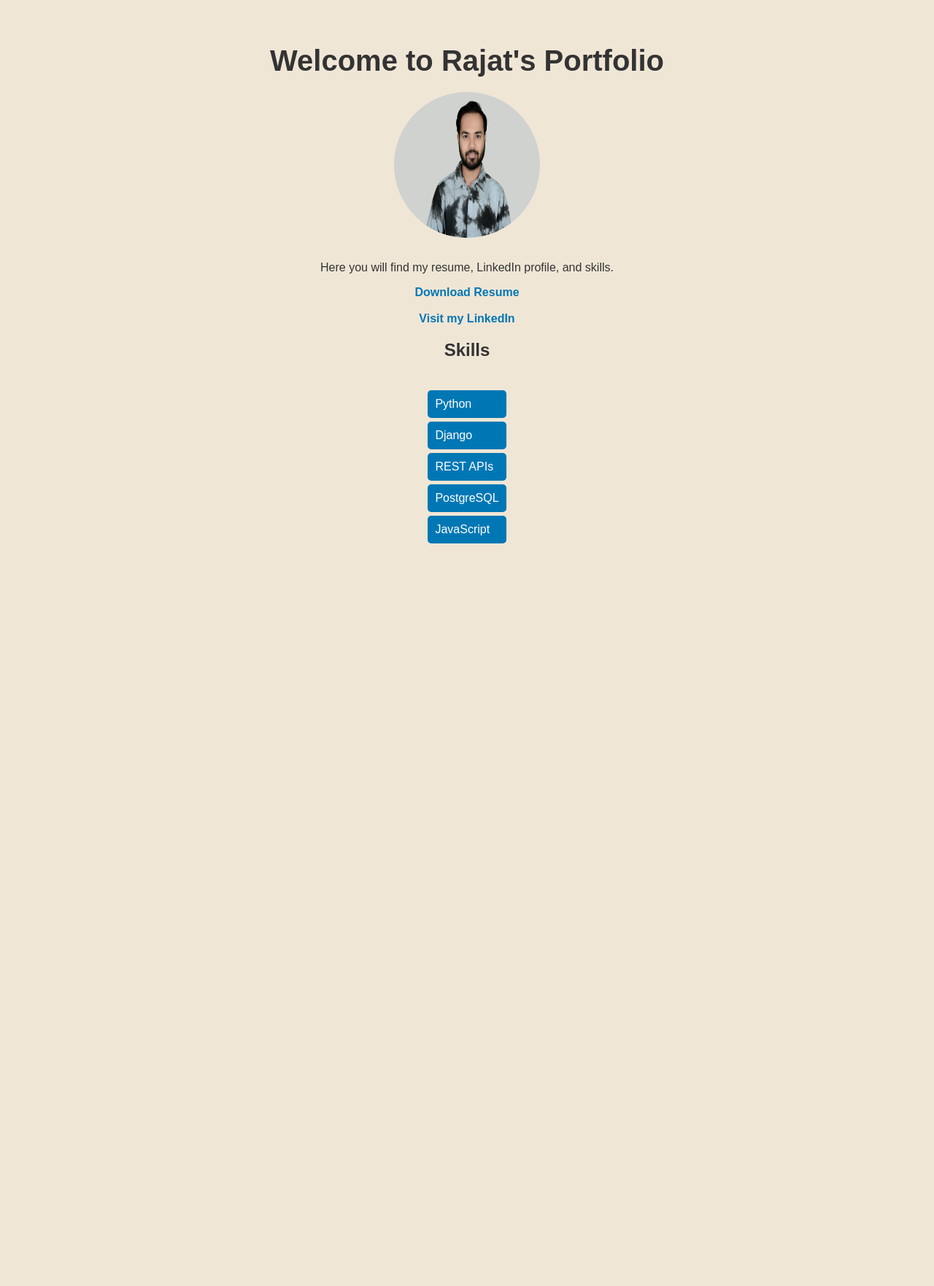
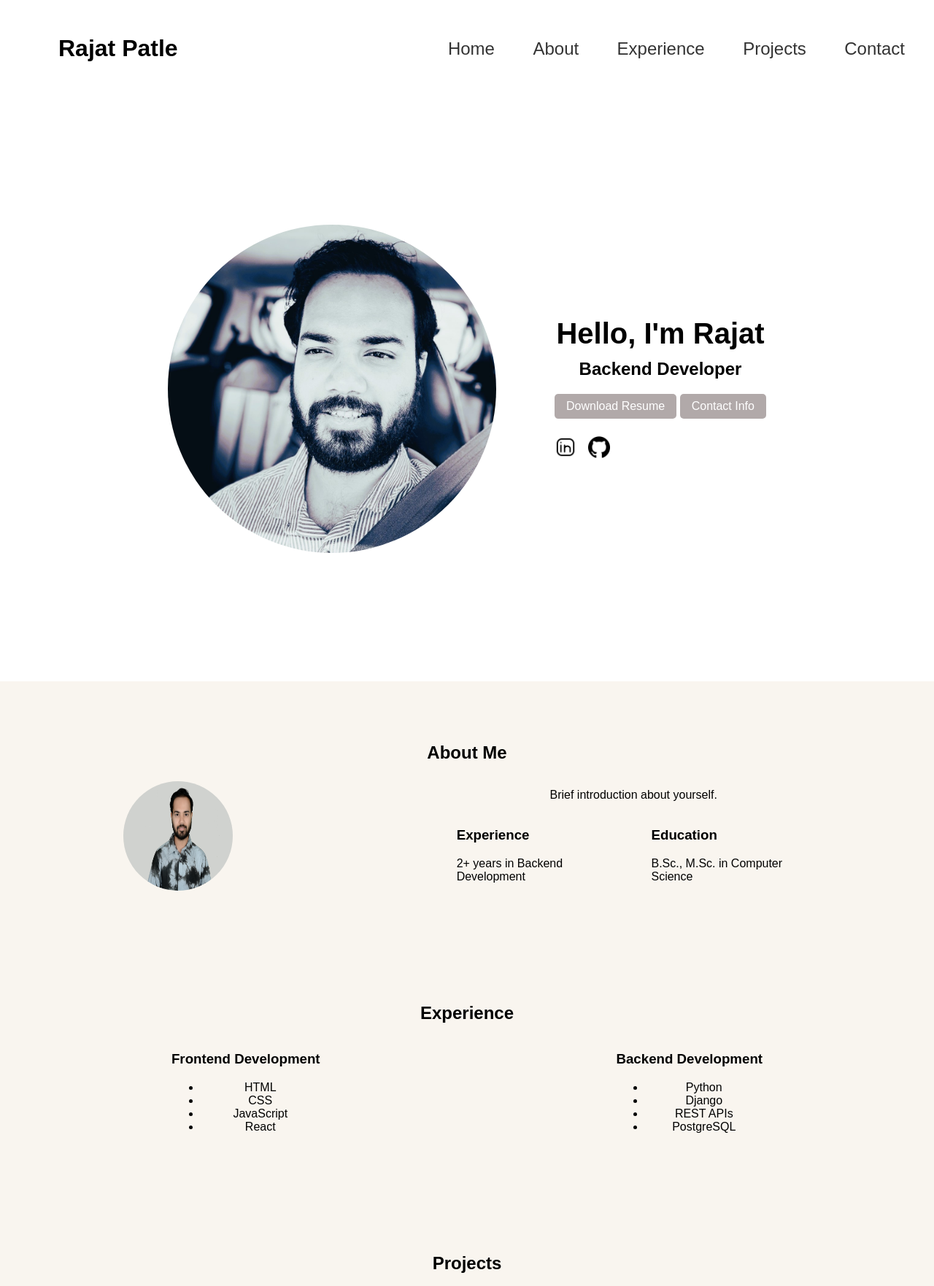
Before and after one commit to rajat-git-official/portfolio, a Django app: page / in a window 1280 px wide. Shown: the top 1763 px of the page at 73% size. Before the commit the page ends 745 px from the top, so only its background shows below. Run offline with Django 4.2, Linux system fonts and the light colour scheme.

Commit message:
Addedchanges

```diff
--- a/myportfolio/urls.py
+++ b/myportfolio/urls.py
@@ -20,4 +20,5 @@ from portfolio import views
 urlpatterns = [
     path('admin/', admin.site.urls),
     path('', views.home, name='home'),
+    path('contact/', views.contact, name='contact'),  # Add this line
 ]
--- a/portfolio/static/portfolio/css/styles.css
+++ b/portfolio/static/portfolio/css/styles.css
@@ -1,45 +1,156 @@
 body {
     font-family: Arial, sans-serif;
-    background-color: #f0e6d6;
-    color: #333;
+    background-color: #f9f5ef;
     margin: 0;
     padding: 0;
-    display: flex;
-    justify-content: center;
-    align-items: center;
-    min-height: 100vh;
-    flex-direction: column;
 }
 
-h1 {
-    font-size: 2.5em;
-    margin-bottom: 0.5em;
+header {
+    display: flex;
+    justify-content: space-between;
+    align-items: center;
+    background-color: white;
+    padding: 1em;
 }
 
-img {
+.header-left h1 {
+    margin: 0 2em;
+    padding: 1em 0;
+    font-size: 2em;  /* Adjust the size as needed */
+}
+
+nav a {
+    margin: 0 1em;
+    text-decoration: none;
+    color: #333;
+    font-size: 1.5em;  /* Adjust the size as needed */
+}
+
+#hero {
+    display: flex;
+    align-items: center;
+    justify-content: space-around;
+    padding: 0.02em 0;
+    background-color: #ffffff;
+    min-height: 100vh;
+}
+
+.hero-content {
+    display: flex;
+    align-items: center;
+    justify-content: center;
+    max-width: 1200px;
+    width: 100%;
+}
+
+.profile-pic {
+    border-radius: 70%;
+    width: 450px;
+    height: 450px;
+    margin-right: 5em;
+}
+
+.hero-text h1 {
+    font-size: 2.5em;
+    margin: 0;
+}
+
+.hero-text h2 {
+    font-size: 1.5em;
+    margin: 0.5em 0;
+}
+
+.hero-text .button {
+    display: inline-block;
+    padding: 0.5em 1em;
+    margin: 0.5em 0;
+    background-color: #b1a9a9;
+    color: white;
+    text-decoration: none;
+    border-radius: 5px;
+}
+
+.hero-text .button:hover {
+    background-color: #555;
+}
+
+.social-links {
+    display: flex;
+    align-items: center;
+    margin-top: 1em;
+}
+
+.social-icon {
+    width: 30px;
+    height: 30px;
+    margin-right: 1em;
+}
+
+/* Other sections styling */
+section {
+    padding: 4em 2em;
+    text-align: center;
+}
+
+.about-content, .experience-content {
+    display: flex;
+    justify-content: space-around;
+    align-items: center;
+}
+
+.about-pic {
     border-radius: 50%;
+    width: 150px;
+    height: 150px;
+    margin-right: 2em;
+}
+
+.about-text, .experience-column {
+    max-width: 500px;
+}
+
+.about-details {
+    display: flex;
+    justify-content: space-between;
+}
+
+.about-details .detail {
+    width: 45%;
+    text-align: left;
+}
+
+.projects-content {
+    display: flex;
+    justify-content: space-around;
+    flex-wrap: wrap;
+}
+
+.project {
+    width: 45%;
+    margin-bottom: 2em;
+}
+
+.project img {
+    width: 100%;
+    border-radius: 10px;
+}
+
+form {
+    display: flex;
+    flex-direction: column;
+    max-width: 500px;
+    margin: 0 auto;
+}
+
+form label, form input, form textarea, form button {
     margin-bottom: 1em;
 }
 
-a {
-    color: #0077b5;
-    text-decoration: none;
-    font-weight: bold;
+footer {
+    background-color: #333;
+    color: white;
+    text-align: center;
+    padding: 1em 0;
+    position: absolute;
+    width: 100%;
 }
-
-a:hover {
-    text-decoration: underline;
-}
-
-ul {
-    list-style-type: none;
-    padding: 0;
-}
-
-ul li {
-    background: #0077b5;
-    color: #fff;
-    padding: 10px;
-    margin: 5px 0;
-    border-radius: 5px;
-}
--- a/portfolio/templates/portfolio/home.html
+++ b/portfolio/templates/portfolio/home.html
@@ -1,25 +1,123 @@
 <!DOCTYPE html>
-<html>
+<html lang="en">
 <head>
+    <meta charset="UTF-8">
+    <meta name="viewport" content="width=device-width, initial-scale=1.0">
+    <title>Rajat's Portfolio</title>
     {% load static %}
-    <title>Rajat's Portfolio</title>
-    <link rel="stylesheet" type="text/css" href="{% static 'portfolio/css/styles.css' %}">
+    <link rel="stylesheet" href="{% static 'portfolio/css/styles.css' %}">
 </head>
 <body>
-    <h1>Welcome to Rajat's Portfolio</h1>
-    <img src="{% static 'portfolio/photo.jpg' %}" alt="Rajat's Photo" style="width:200px;height:200px;">
-    <p>Here you will find my resume, LinkedIn profile, and skills.</p>
-    <a href="{% static 'portfolio/resume.pdf' %}" download>Download Resume</a>
-    <br>
-    <a href="https://www.linkedin.com/in/your-linkedin-profile" target="_blank">Visit my LinkedIn</a>
-    <h2>Skills</h2>
+    <header>
+        <div class="header-left">
+            <h1>Rajat Patle</h1>
+        </div>
+        <nav>
+            <a href="#">Home</a>
+            <a href="#about">About</a>
+            <a href="#experience">Experience</a>
+            <a href="#projects">Projects</a>
+            <a href="#contact">Contact</a>
+        </nav>
+    </header>
+
+    <section id="hero">
+        <div class="hero-content">
+            <img src="{% static 'portfolio/big_pic_pro.jpg' %}" alt="Rajat's Photo" class="profile-pic">
+            <div class="hero-text">
+                <h1>Hello, I'm Rajat</h1>
+                <h2>Backend Developer</h2>
+                <a href="{% static 'portfolio/resume.pdf' %}" class="button" download>Download Resume</a>
+                <a href="https://www.linkedin.com/in/rajat-patle-1ba440220/" class="button" target="_blank">Contact Info</a>
+                <div class="social-links">
+                    <a href="https://www.linkedin.com/in/rajat-patle-1ba440220/" target="_blank">
+                        <img src="{% static 'portfolio/linkedin-icon.png' %}" alt="LinkedIn" class="social-icon">
+                    </a>
+                    <a href="https://github.com/rajat-git-official" target="_blank">
+                        <img src="{% static 'portfolio/github-logo.png' %}" alt="GitHub" class="social-icon">
+                    </a>
+                </div>
+            </div>
+        </div>
+    </section>
+
+    <section id="about">
+        <h2>About Me</h2>
+        <div class="about-content">
+            <img src="{% static 'portfolio/photo.jpg' %}" alt="About Photo" class="about-pic">
+            <div class="about-text">
+                <p>Brief introduction about yourself.</p>
+                <div class="about-details">
+                    <div class="detail">
+                        <h3>Experience</h3>
+                        <p>2+ years in Backend Development</p>
+                    </div>
+                    <div class="detail">
+                        <h3>Education</h3>
+                        <p>B.Sc., M.Sc. in Computer Science</p>
+                    </div>
+                </div>
+            </div>
+        </div>
+    </section>
+
+    <section id="experience">
+        <h2>Experience</h2>
+        <div class="experience-content">
+            <div class="experience-column">
+                <h3>Frontend Development</h3>
+                <ul>
+                    <li>HTML</li>
+                    <li>CSS</li>
+                    <li>JavaScript</li>
+                    <li>React</li>
+                </ul>
+            </div>
+            <div class="experience-column">
+                <h3>Backend Development</h3>
                 <ul>
                     <li>Python</li>
                     <li>Django</li>
                     <li>REST APIs</li>
                     <li>PostgreSQL</li>
-        <li>JavaScript</li>
-        <!-- Add more skills as needed -->
                 </ul>
+            </div>
+        </div>
+    </section>
+
+    <section id="projects">
+        <h2>Projects</h2>
+        <div class="projects-content">
+            <div class="project">
+                <img src="{% static 'portfolio/project1.jpg' %}" alt="Project 1">
+                <p>Project 1 description</p>
+            </div>
+            <div class="project">
+                <img src="{% static 'portfolio/project2.jpg' %}" alt="Project 2">
+                <p>Project 2 description</p>
+            </div>
+        </div>
+    </section>
+
+    <section id="contact">
+        <h2>Contact Me</h2>
+        <form action="{% url 'contact' %}" method="post">
+            {% csrf_token %}
+            <label for="name">Name:</label>
+            <input type="text" id="name" name="name" required>
+
+            <label for="email">Email:</label>
+            <input type="email" id="email" name="email" required>
+
+            <label for="message">Message:</label>
+            <textarea id="message" name="message" required></textarea>
+
+            <button type="submit">Send</button>
+        </form>
+    </section>
+
+    <footer>
+        <p>&copy; 2024 Rajat's Portfolio. All rights reserved.</p>
+    </footer>
 </body>
 </html>
--- a/portfolio/views.py
+++ b/portfolio/views.py
@@ -1,5 +1,24 @@
 from django.shortcuts import render
+from django.http import HttpResponse
+from django.core.mail import send_mail
 
-# Create your views here.
 def home(request):
     return render(request, 'portfolio/home.html')
+
+def contact(request):
+    if request.method == 'POST':
+        name = request.POST.get('name')
+        email = request.POST.get('email')
+        message = request.POST.get('message')
+
+        # Handle form submission, for example, send an email
+        send_mail(
+            f"Message from {name}",
+            message,
+            email,
+            ['your-email@example.com'],
+            fail_silently=False,
+        )
+
+        return HttpResponse('Thank you for your message.')
+    return HttpResponse('Please submit the form.')
```
Also changed, not shown: db.sqlite3, portfolio/static/portfolio/big_pic_pro.jpg (added), portfolio/static/portfolio/github-logo.png (added), portfolio/static/portfolio/linkedin-icon.png (added), portfolio/static/portfolio/main_big.jpg (added). Lines whose indentation alone changed are shown as unchanged.
